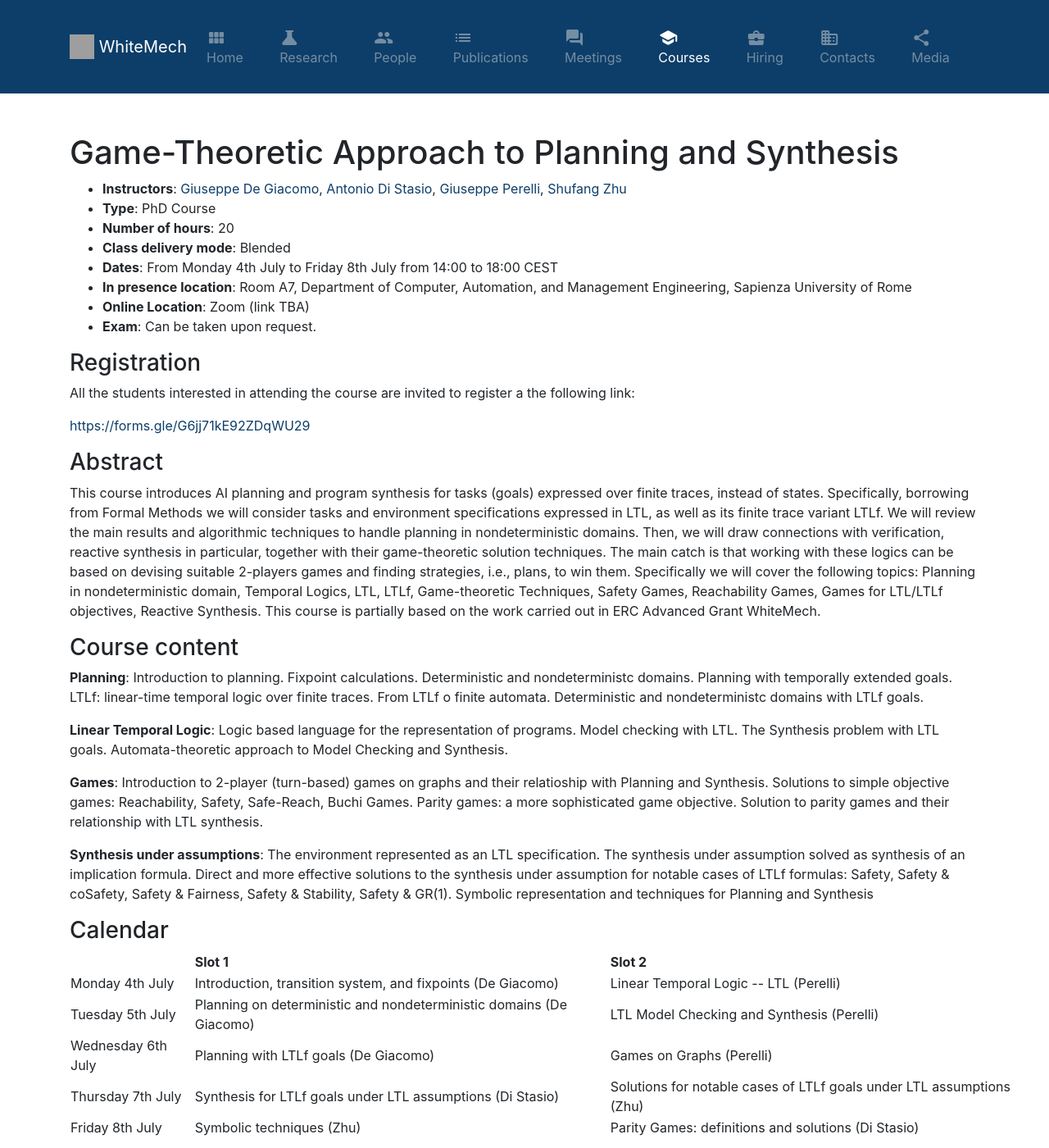
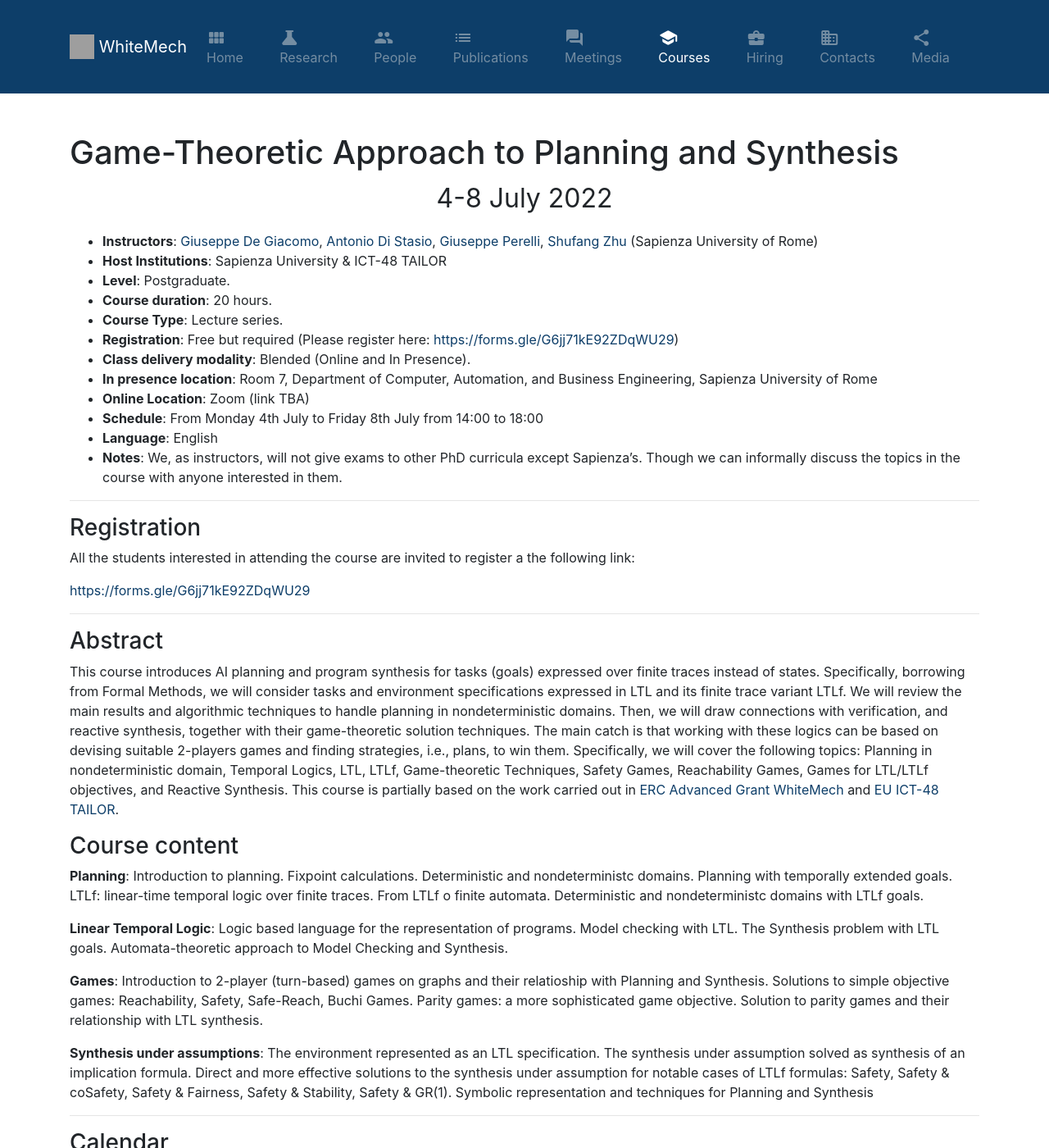
Before and after one commit to whitemech/whitemech.github.io, a Jekyll site: the page built from _pages/courses.md, in a window 1280 px wide and 1400 px high. Shown: the whole window at 82% size. Built offline with Jekyll 4.4.1, drawn with Linux system fonts in a browser that asks for light colours.

Commit message:
Adding details + TAILOR partnership

```diff
--- a/_pages/courses.md
+++ b/_pages/courses.md
@@ -10,46 +10,49 @@ permalink: /courses
 
 # Game-Theoretic Approach to Planning and Synthesis
 
-- **Instructors**: [Giuseppe De Giacomo](https://www.dis.uniroma1.it/degiacom/), [Antonio Di Stasio](https://www.dis.uniroma1.it/users/antonio_di-stasio), [Giuseppe Perelli](https://giuseppeperelli.github.io/), [Shufang Zhu](https://shufang-zhu.github.io/)
-- **Type**: PhD Course
-- **Number of hours**: 20
-- **Class delivery mode**: Blended
-- **Dates**: From Monday 4th July to Friday 8th July from 14:00 to 18:00 CEST
-- **In presence location**: Room A7, Department of Computer, Automation, and Management Engineering, Sapienza University of Rome
+<p align="center" style="font-size:200%" > 4-8 July 2022 </p>
+
+- **Instructors**: [Giuseppe De Giacomo](https://www.dis.uniroma1.it/degiacom/), [Antonio Di Stasio](https://www.dis.uniroma1.it/users/antonio_di-stasio), [Giuseppe Perelli](https://giuseppeperelli.github.io/), [Shufang Zhu](https://shufang-zhu.github.io/) (Sapienza University of Rome)
+- **Host Institutions**: Sapienza University & ICT-48 TAILOR
+- **Level**: Postgraduate.
+- **Course duration**: 20 hours.
+- **Course Type**: Lecture series.
+- **Registration**: Free but required (Please register here: [https://forms.gle/G6jj71kE92ZDqWU29](https://forms.gle/G6jj71kE92ZDqWU29))
+- **Class delivery modality**: Blended (Online and In Presence).
+- **In presence location**: Room 7, Department of Computer, Automation, and Business Engineering, Sapienza University of Rome
 - **Online Location**: Zoom (link TBA)
-- **Exam**: Can be taken upon request.
+- **Schedule**: From Monday 4th July to Friday 8th July from 14:00 to 18:00
+- **Language**: English
+- **Notes**: We, as instructors, will not give exams to other PhD curricula except Sapienza’s. Though we can informally discuss the topics in the course with anyone interested in them.
 
-<!-- - **Registration**: [Here](https://forms.gle/G6jj71kE92ZDqWU29) -->
+-----
 
 ### Registration
 All the students interested in attending the course are invited to register a the following link:
 
 [https://forms.gle/G6jj71kE92ZDqWU29](https://forms.gle/G6jj71kE92ZDqWU29)
 
+-----
+
 ### Abstract
 
-This course introduces AI planning and program synthesis for tasks (goals) expressed over finite traces, instead of states. Specifically, borrowing from Formal Methods we will consider tasks and environment specifications expressed in LTL, as well as its finite trace variant LTLf.  We will review the main results and algorithmic techniques to handle planning in nondeterministic domains. Then, we will draw connections with verification, reactive synthesis in particular, together with their game-theoretic solution techniques. The main catch is that working with these logics can be based on devising suitable 2-players games and finding strategies, i.e., plans, to win them.
-Specifically we will cover the following topics: Planning in nondeterministic domain, Temporal Logics, LTL, LTLf, Game-theoretic Techniques, Safety Games, Reachability Games, Games for LTL/LTLf objectives, Reactive Synthesis. This course is partially based on the work carried out in ERC Advanced Grant WhiteMech.
+This course introduces AI planning and program synthesis for tasks (goals) expressed over finite traces instead of states. Specifically, borrowing from Formal Methods, we will consider tasks and environment specifications expressed in LTL and its finite trace variant LTLf. We will review the main results and algorithmic techniques to handle planning in nondeterministic domains. Then, we will draw connections with verification, and reactive synthesis, together with their game-theoretic solution techniques. The main catch is that working with these logics can be based on devising suitable 2-players games and finding strategies, i.e., plans, to win them. Specifically, we will cover the following topics: Planning in nondeterministic domain, Temporal Logics, LTL, LTLf, Game-theoretic Techniques, Safety Games, Reachability Games, Games for LTL/LTLf objectives, and Reactive Synthesis. This course is partially based on the work carried out in [ERC Advanced Grant WhiteMech](https://whitemech.github.io) and [EU ICT-48 TAILOR](https://tailor-network.eu).
 
 ### Course content
 
-<!-- ###### Planning -->
 <b>Planning</b>:
 Introduction to planning. Fixpoint calculations. Deterministic and nondeterministc domains. Planning with temporally extended goals. LTLf: linear-time temporal logic over finite traces. From LTLf o finite automata. Deterministic and nondeterministc domains with LTLf goals.
 
-<!-- ###### Synthesis -->
 <b>Linear Temporal Logic</b>: Logic based language for the representation of programs. Model checking with LTL. The Synthesis problem with LTL goals. Automata-theoretic approach to Model Checking and Synthesis.
 
-<!-- ###### Games -->
 <b>Games</b>:
 Introduction to 2-player (turn-based) games on graphs and their relatioship with Planning and Synthesis. Solutions to simple objective games: Reachability, Safety, Safe-Reach, Buchi Games.
 Parity games: a more sophisticated game objective. Solution to parity games and their relationship with LTL synthesis.
 
-<!-- ###### Synthesis under assumptions -->
 <b>Synthesis under assumptions</b>:
 The environment represented as an LTL specification. The synthesis under assumption solved as synthesis of an implication formula. Direct and more effective solutions to the synthesis under assumption for notable cases of LTLf formulas: Safety, Safety & coSafety, Safety & Fairness, Safety & Stability, Safety & GR(1). Symbolic representation and techniques for Planning and Synthesis
 
-
+-----
 
 ### Calendar
 
@@ -92,13 +95,7 @@ The environment represented as an LTL specification. The synthesis under assumpt
 </table>
 
 
-<!--|                       | Slot 1                                                      | Slot 2 |
-| ----------------------| ---------------                                             | --------------- |
-| Monday 4th July       | Introduction to Planning (De Giacomo)                       | Introduction to LTL Synthesis (Perelli) |
-| Tuesday 5th July      | LTLf goals (De Giacomo)                                     | Games on Graphs (Perelli |
-| Wednesday 6th July    | Synthesis for LTLf goals under LTL assumptions (Di Stasio)  | Solutions for notable cases of LTLf goals under LTL assumptions (Zhu) |
-| Thursday 7th July     | Parity Games: definitions and solutions (Di Stasio/Perelli) | Mandatory Stop Actions (Zhu) |
-| Friday 8th July       | Symbolic techniques - basics (Di Stasio/Zhu                 | Symbolic techniques for synthesis (Di Stasio/Zhu) |-->
+-----
 
-
------
+[<img src="static/images/logopic/logo-whitemech.svg" style="float:left" width="50%" alt="WhiteMech Logo">](https://whitemech.github.io)
+[<img src="static/images/logopic/TAILOR-logo.jpg" style="float:right" width="50%" alt="TAILOR Logo">](https://tailor-network.eu)
```
Also changed, not shown: static/images/logopic/TAILOR-logo.jpg (added).
